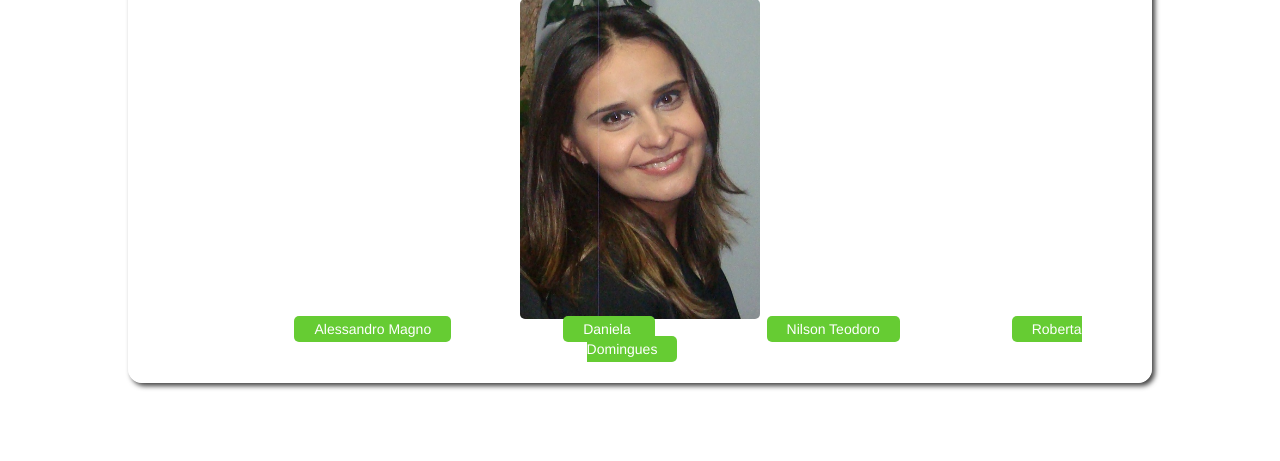
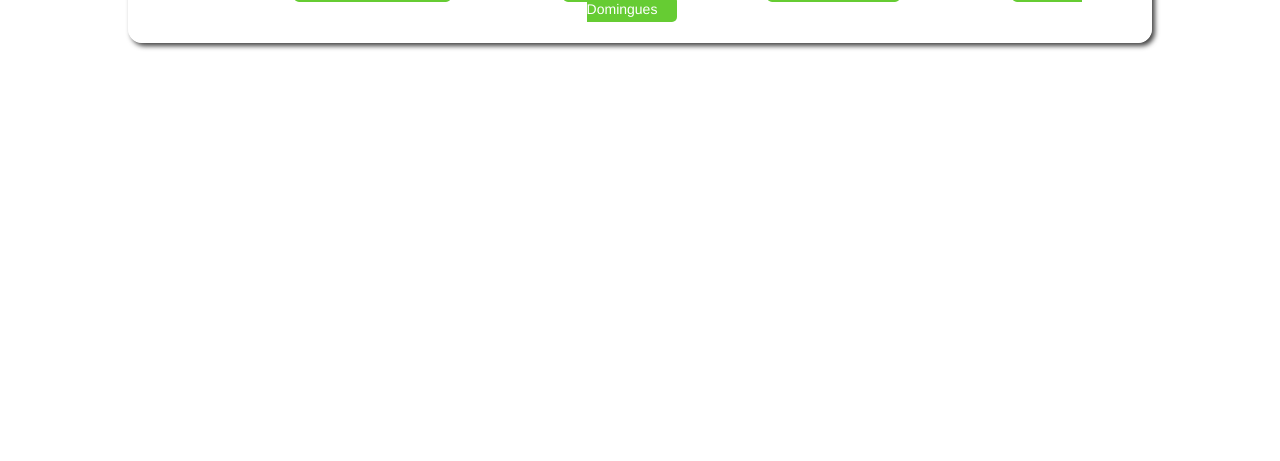
Before and after one commit to RobertaDomingues2015/bookroberta, a PHP site: page /consultar.php in a window 1280 px wide. Shown: the part 959-1420 px from the top of the page. After the commit the page ends 1009 px from the top, so only its background shows below. Run offline with PHP 8.4, Linux system fonts and the light colour scheme; the visitor is signed in with stand-in values (Sample User, id 1); data comes from the database, SQL or seed files in the repository; data that the repository does not hold is empty.

Commit message:
Update estilo.css

```diff
--- a/css/estilo.css
+++ b/css/estilo.css
@@ -24,8 +24,8 @@
 			}
 		.foto{
 			border-radius: 5px;
-			height:320px;
-			width:240px;
+			height:300px;
+			width:220px;
 			margin: 0% 1%;
 			}
 		.foto3{
```
